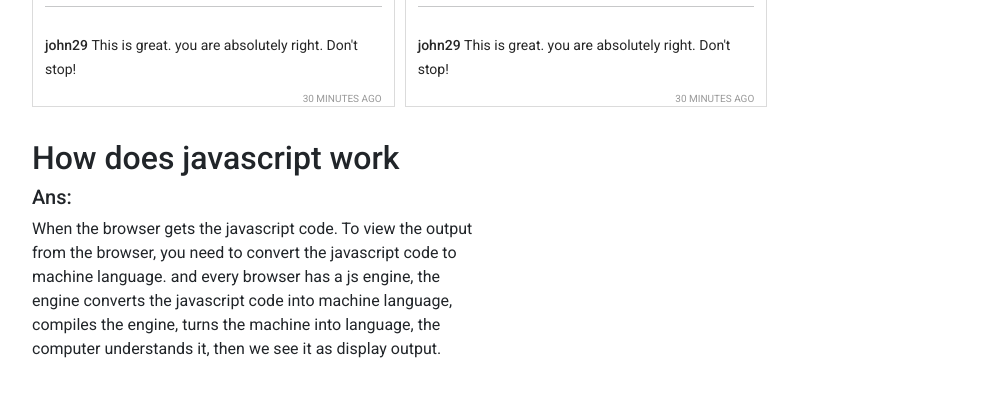
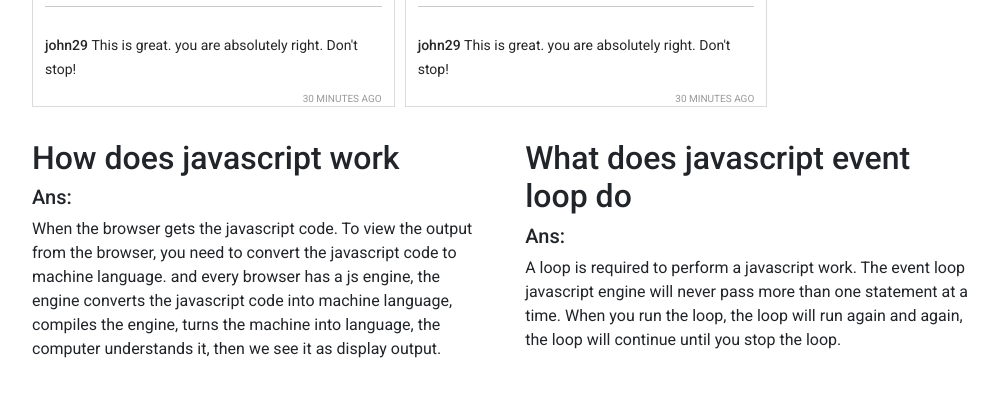
Before and after one commit to NurulHudaDev/API-Insta-Sohor, a plain HTML site: page index.html in a window 1280 px wide. Shown: the part 1425-1818 px from the top of the page, without its empty margins (54-1052 px from the left). Drawn offline with nearby package versions, Linux system fonts and the light colour scheme.

Commit message:
insta-shohor-NurulHudaDev

```diff
--- a/css/style.css
+++ b/css/style.css
@@ -256,6 +256,6 @@ img {
     grid-template-columns: repeat(1, 1fr);
   }
 }
-#text{
+.text{
   width: 40%;
 }
--- a/index.html
+++ b/index.html
@@ -77,8 +77,8 @@
                 <h1>Reported posts</h1>
             </div>
         </main>
-        <section class="main container mx-auto p-3">
-            <div id="text">
+        <section class="main container mx-auto p-3 d-flex align-items-cente">
+            <div class="text">
                 <h2>How does javascript work</h2>
                 <h5>Ans:</h5>
                 <p>
@@ -89,8 +89,16 @@
                     the computer understands it, then we see it as display output.
                 </p>
             </div>
-            <div>
-
+            <div class="text" style="margin-left: 50px;">
+                <h2>What does javascript event loop do</h2>
+                <h5>Ans:</h5>
+                <p>
+                    A loop is required to perform a javascript work.
+                    The event loop javascript engine will never pass more
+                    than one statement at a time. When you run the loop,
+                    the loop will run again and again, the loop will
+                    continue until you stop the loop.
+                </p>
             </div>
         </section>
         <footer></footer>
```
